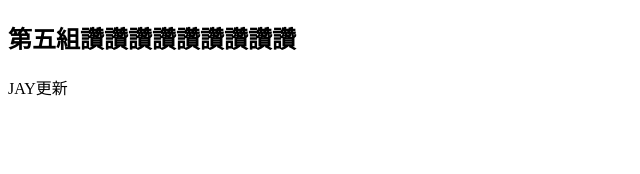
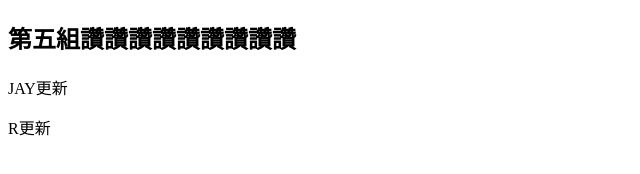
Before and after one commit to RRrush37/5th_for_fun, a plain HTML site: page index.html in a window 1280 px wide. Shown: the full height of the page, 0-640 px from the left. Drawn offline with Linux system fonts and the light colour scheme.

Commit message:
asdfghjk

```diff
--- a/index.html
+++ b/index.html
@@ -9,5 +9,6 @@
   <body>
     <h2>第五組讚讚讚讚讚讚讚讚讚</h2>
     <p>JAY更新</p>
+    <p>R更新</p>
   </body>
 </html>
```
